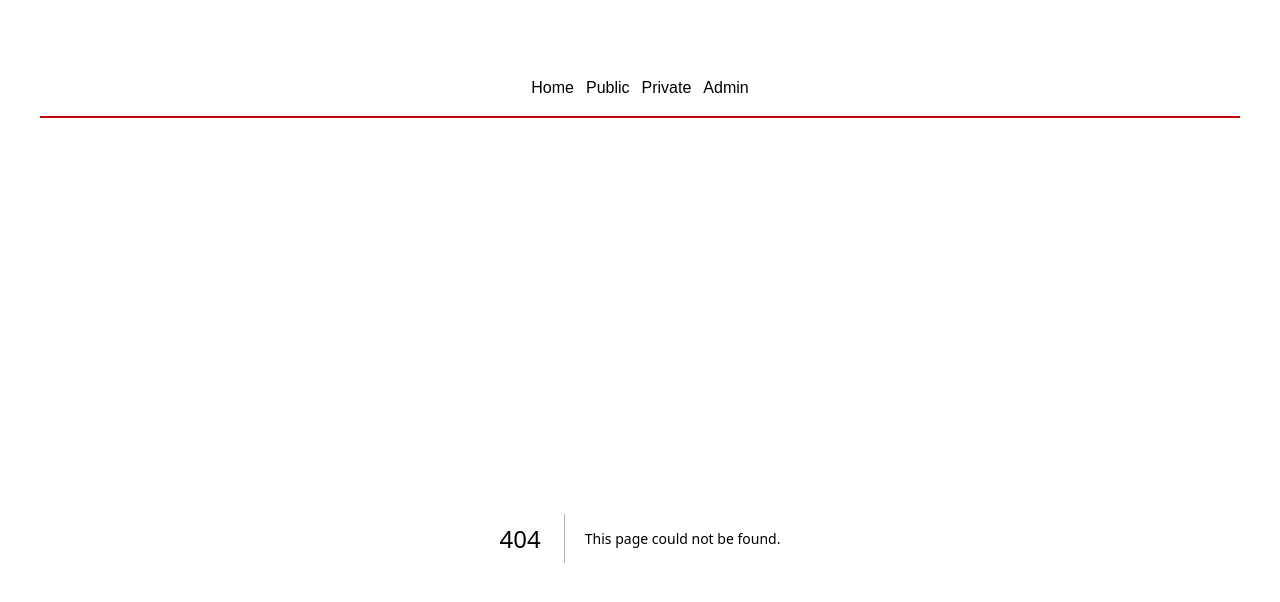
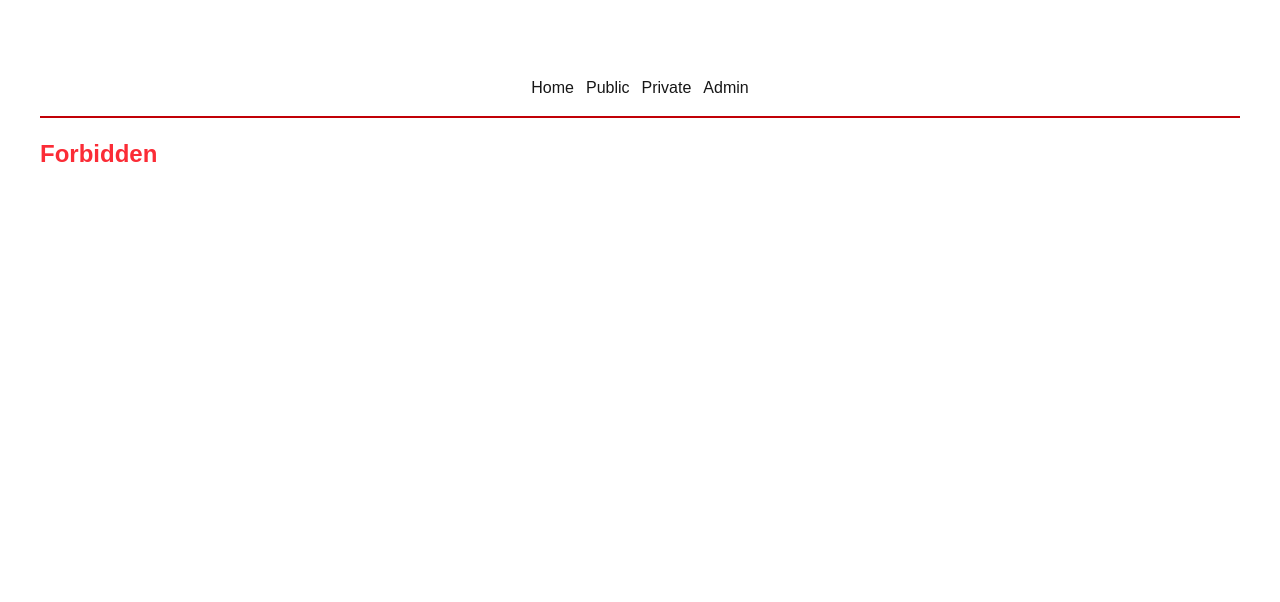
Before and after one commit to asik247/next-js-next-auth, a Next.js app: page /forbidden in a window 1280 px wide. Before the commit this address had no page. Shown: the top 602 px of the page. Built offline with nearby package versions, Linux system fonts and the light colour scheme.

Commit message:
google login complete

```diff
--- a/src/app/api/auth/[...nextauth]/route.js
+++ b/src/app/api/auth/[...nextauth]/route.js
@@ -1,6 +1,7 @@
 import { connect } from "@/lib/mongodbConnect";
 import NextAuth from "next-auth"
 import CredentialsProvider from "next-auth/providers/credentials"
+import GoogleProvider from "next-auth/providers/google";
 import bcrypt from "bcrypt";
 
 export const authOptions = {
@@ -42,8 +43,15 @@ export const authOptions = {
 
                 return null;
             }
+        }),
+        //Todo google provider.
+        GoogleProvider({
+            clientId: process.env.GOOGLE_CLIENT_ID,
+            clientSecret: process.env.GOOGLE_CLIENT_SECRET
         })
     ],
+
+
 
     callbacks: {
         async signIn({ user, account, profile, email, credentials }) {
--- /dev/null
+++ b/src/app/forbidden/page.jsx
@@ -0,0 +1,11 @@
+import React from 'react';
+
+const ForbiddenPage = () => {
+    return (
+        <div>
+            <h1 className='text-2xl font-bold text-red-500'>Forbidden</h1>
+        </div>
+    );
+};
+
+export default ForbiddenPage;
--- a/src/proxy.js
+++ b/src/proxy.js
@@ -3,13 +3,19 @@ import { NextResponse } from 'next/server'
 const priavateRoutes = [
   "/private", "/admin", "/secrite", "dashboard"
 ]
+//! is Admin.
+const adminRoutes = ["/dashboard"]
+
 export async function proxy(req) {
   const token = await getToken({ req });
   const reqPath = req.nextUrl.pathname
   const isAuthencated = Boolean(token);
   const isUser = token?.role === 'user'
   const isAdmin = token?.role === 'admin'
+  //? private routes
   const isPrivateRoute = priavateRoutes.some(route => reqPath.startsWith(route))
+  //! admin routes.
+  const admin = adminRoutes.some(route=>reqPath.startsWith(route))
 
   //? My condition..
   if (!isAuthencated && isPrivateRoute) {
@@ -17,9 +23,16 @@ export async function proxy(req) {
     loginUrl.searchParams.set("callbackUrl", reqPath)
     return NextResponse.redirect(loginUrl)
   }
+  //? Forbidden condition.
+  if(isAuthencated && !isAdmin && admin){
+    return NextResponse.rewrite (new URL('/forbidden', req.url))
+  }
 
-  // console.log({ isAuthencated, isUser, reqPath, isPrivateRoute, isAdmin });
-  // return NextResponse.next();
+
+
+
+  //  console.log({ isAuthencated, isUser, reqPath, isPrivateRoute, isAdmin,admin });
+
 }
 
 export const config = {
```
